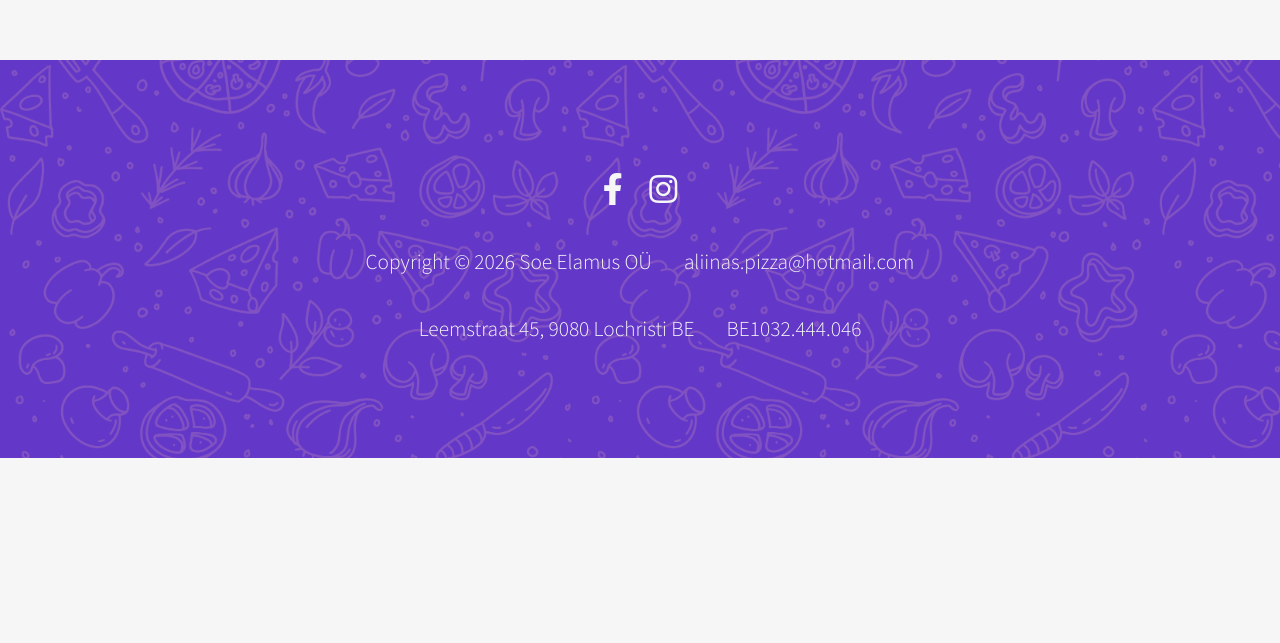
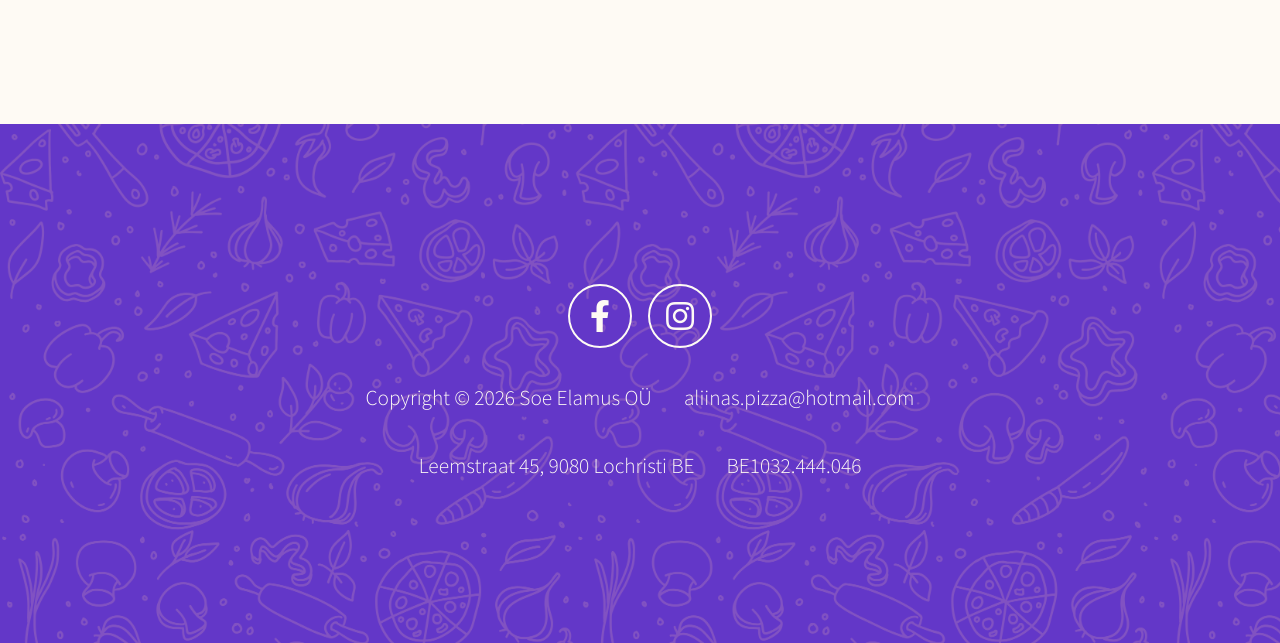
Before and after one commit to soeelamus/aliinas-pizza, a React (Vite) app: page /ordering in a window 1280 px wide. Shown: the part 1686-2329 px from the top of the page. Before the commit the page ends 2144 px from the top, so only its background shows below. Built offline with nearby package versions, Linux system fonts and the light colour scheme; no server answers.

Commit message:
V1.207: Improved general styling

```diff
--- a/src/assets/css/main.css
+++ b/src/assets/css/main.css
@@ -2,7 +2,7 @@
 :root {
   --primary-pink: #ffa9c8;
   --primary-purple: #6237c8;
-  --primary-white: #f6f6f6;
+  --primary-white: #fefaf4;
 }
 html {
   scroll-behavior: smooth;
@@ -699,48 +699,22 @@ header.special {
 ul.icons {
   cursor: default;
   list-style: none;
-  padding-left: 0;
-}
-ul.icons li {
-  display: inline-block;
-  padding: 0 1.25em 0 0;
-}
-ul.icons li:last-child {
-  padding-right: 0;
-}
-ul.icons li .icon:before {
-  font-size: 1.5em;
-}
-ul.major-icons {
-  list-style: none;
-  padding-left: 0;
-}
-ul.major-icons li {
-  display: inline-block;
-  padding: 2.5em;
-  text-align: center;
-}
-ul.major-icons li .icon {
-  -moz-transform: rotate(45deg);
-  -webkit-transform: rotate(45deg);
-  -ms-transform: rotate(45deg);
-  transform: rotate(45deg);
-  border-radius: 4px;
-  border: solid 1px rgba(144, 144, 144, 0.5);
-  display: inline-block;
-  height: 8em;
-  line-height: 8em;
-  margin: 0;
-  text-align: center;
-  width: 8em;
-}
-ul.major-icons li .icon:before {
-  -moz-transform: rotate(-45deg);
-  -webkit-transform: rotate(-45deg);
-  -ms-transform: rotate(-45deg);
-  transform: rotate(-45deg);
-  display: inline-block;
-  line-height: inherit;
+  display: flex;
+
+  gap: 1rem;
+}
+ul.icons li * {
+  display: flex;
+  justify-content: center;
+  align-items: center;
+  border-radius: 50%;
+  border: 2px solid var(--primary-white);
+  width: 4rem;
+  height: 4rem;
+  font-size: 2rem;
+}
+ul.icons li *:hover {
+  border: 2px solid var(--primary-pink);
 }
 .button,
 button,
@@ -1683,12 +1657,12 @@ textarea.error {
 }
 
 footer {
-  margin-top: 8rem;
+  margin-top: 12rem;
   display: flex;
   flex-direction: column;
   align-items: center;
   gap: 2rem;
-  padding: 7rem 2rem;
+  padding: 10rem 2rem;
   background-image: url(/images/pattern.png);
   background-size: 90%;
   background-repeat: repeat;
--- a/src/components/Wave.jsx
+++ b/src/components/Wave.jsx
@@ -1,5 +1,4 @@
 const Wave = ({
-  color = "#f6f6f6",
   height = 120,
   reverse = false,
   className = "",
@@ -14,7 +13,7 @@ const Wave = ({
       >
         <path
           d="M0,60 C240,100 480,20 720,40 960,60 1200,100 1440,40 L1440,120 L0,120 Z"
-          fill={color}
+          fill="var(--primary-white)"
         />
       </svg>
     </section>
```
Also changed, not shown: api/send-mail.js (+5 -5 lines).
